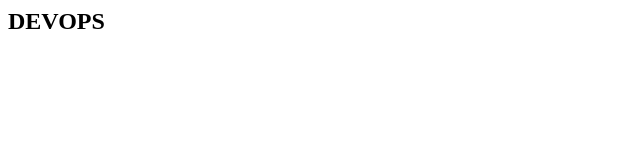
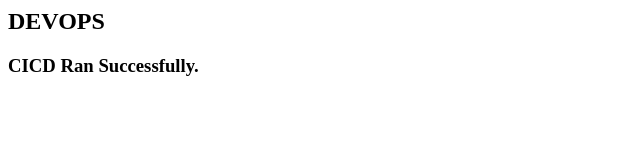
Before and after one commit to ayushdgl/assignment11, a plain HTML site: page index.html in a window 1280 px wide. Shown: the whole page, without its empty margins (0-640 px from the left). Drawn offline with Linux system fonts and the light colour scheme.

Commit message:
Update index.html

```diff
--- a/index.html
+++ b/index.html
@@ -3,5 +3,8 @@
 <H2> DEVOPS </H2>
 
 
+<H3> CICD Ran Successfully. </H3>
+
+
 
 </html>
```
